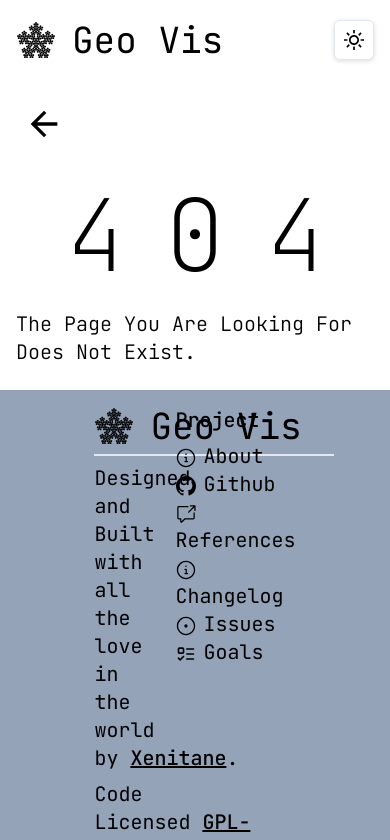
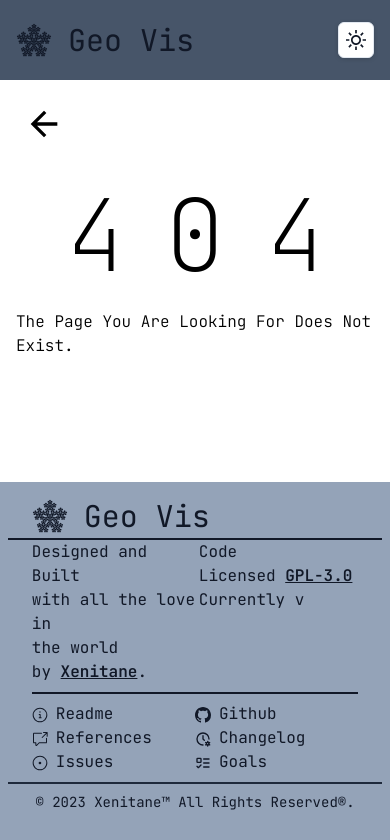
Before and after one commit to xenitane/geo-vis, a React (Vite) app: page /geo-vis/404 in a window 390 px wide. Shown: the top 840 px of the page. Built offline with nearby package versions, Linux system fonts and the light colour scheme.

Commit message:
responsive design done

```diff
--- a/src/components/Card.tsx
+++ b/src/components/Card.tsx
@@ -18,17 +18,15 @@ const Card: FC<CardProps> = ({ Image, text, uri }) => {
 				color2="#0c9"
 				className="absolute inset-1 rounded-3xl transition-all duration-500 ease-in-out"
 			/>
-			<div className="absolute inset-4 flex  items-center justify-center transition-all duration-500 ease-in-out group-hover:inset-1 ">
-				<Image className="h-5/6 w-5/6 transition-all duration-500 ease-in-out group-hover:translate-y-[20%] group-hover:scale-[70%]" />
+			<div className="absolute inset-1 flex  items-center justify-center transition-all duration-500 ease-in-out">
+				<Image className="h-5/6 w-5/6 translate-y-[20%] scale-[70%] transition-all duration-500 ease-in-out group-hover:translate-y-[20%] group-hover:scale-[70%] lg:translate-y-0 lg:scale-100" />
 			</div>
 			<div
-				className="absolute inset-x-1 top-1 aspect-[3/1] w-[calc(100%-0.5rem)]  origin-top scale-y-0 text-2xl opacity-0 transition-all duration-500 ease-in-out  group-hover:scale-y-100  group-hover:opacity-100"
+				className="absolute inset-x-1 top-1 aspect-[3/1] w-[calc(100%-0.5rem)]  origin-top text-[1em] transition-all duration-500 ease-in-out group-hover:scale-y-100 group-hover:opacity-100 lg:scale-y-0  lg:opacity-0"
 				id="title"
 			>
 				<div className="flex h-1/2 w-full items-center rounded-t-3xl bg-white px-6 text-black transition-all duration-500 ease-in-out">
-					<NavLink to={uri} className="cursor-pointer">
-						{text}&nbsp;
-					</NavLink>
+					<NavLink to={uri}>{text}&nbsp;</NavLink>
 				</div>
 				<SepLine className="h-1/2" stroke="#fff" />
 			</div>
--- a/src/components/Footer.tsx
+++ b/src/components/Footer.tsx
@@ -13,42 +13,53 @@ interface FooterProps extends HTMLProps {
 
 const Footer: FC<FooterProps> = ({ className, repo, user, appVersion }) => {
 	return (
-		<footer className={cn("sticky top-[100vh] w-full", className)}>
-			<div className="bg-slate-400 px-[16%] py-4">
-				<div className="flex  justify-between px-8 ">
-					<div className="flex w-1/3 flex-col gap-2 text-xl">
-						<div className="w-min">
-							<span className="flex gap-4 text-nowrap pb-2 pr-8">
-								<Logo fill="#000" className="inline-block h-10 w-10" />
-								<span className="text-4xl">Geo Vis</span>
+		<footer className={cn("sticky top-[100vh] w-full  text-gray-900 ", className)}>
+			<div className={cn("bg-slate-400 px-[2%] pb-8 pt-4", "md:px-[4%]", "lg:px-[16%]")}>
+				<span className="flex w-full gap-4 text-nowrap px-6 pb-1 lg:px-8">
+					<Logo
+						fill="#111827"
+						className="inline-bl
+					ock h-9 w-9 md:h-10 md:w-10"
+					/>
+					<span className="text-3xl md:text-4xl">Geo Vis</span>
 				</span>
-							<Separator className="h-0.5" />
-						</div>
+				<Separator className="h-0.5 bg-[#111827]" />
+				<div className="px-4 md:px-8">
+					<div className="flex flex-col px-2 lg:flex-row lg:justify-between lg:px-0">
+						<div className="flex w-full flex-col gap-2 md:text-xl lg:w-1/3">
+							<div className="flex justify-between lg:flex-col lg:gap-2">
 								<div className="flex flex-col">
 									<span>Designed and Built</span>
 									<span>with all the love in</span>
 									<span>
 										the world by&nbsp;
-								<a href={user} className="font-medium underline" target="blank">
+										<a href={user} className="font-semibold underline" target="blank">
 											Xenitane
 										</a>
 										.
 									</span>
 								</div>
+								<div className="flex flex-col lg:gap-2">
 									<span>
 										Code Licensed&nbsp;
-							<a href={`${repo}/blob/main/license.md`} className="font-medium underline" target="blank">
+										<a
+											href={`${repo}/blob/main/license.md`}
+											className="font-semibold underline"
+											target="blank"
+										>
 											GPL-3.0
 										</a>
 									</span>
-						<div>Currently v{appVersion}</div>
+									<span>Currently v{appVersion}</span>
 								</div>
-					<div className="flex w-1/3 flex-col items-end gap-1 text-xl">
-						<div>
-							<span className="inline-block pb-2 text-xl font-medium">Project</span>
-							<ul>
+							</div>
+						</div>
+						<div className="py-2 lg:hidden">
+							<Separator className="h-0.5 bg-[#111827]" />
+						</div>
+						<ul className="grid w-full grid-cols-2 md:grid-cols-3 lg:flex  lg:w-min lg:flex-col lg:content-end lg:text-xl">
 							{footerLinks.map(({ Icon, text, link }) => (
-									<li key={text}>
+								<li key={text} className="w-full text-nowrap">
 									<a href={link(repo)} target="blank">
 										<Icon className="inline" />
 										<span className="px-1"></span>
@@ -59,11 +70,12 @@ const Footer: FC<FooterProps> = ({ className, repo, user, appVersion }) => {
 						</ul>
 					</div>
 				</div>
+				<div className=" py-2">
+					<Separator className="h-0.5 bg-[#1e293b]" />
 				</div>
-				<div className=" py-2">
-					<Separator className="h-0.5" />
+				<div className="block text-center text-sm lg:text-[1rem]">
+					&copy; 2023 Xenitane&trade; All Rights Reserved&reg;.
 				</div>
-				<span className="text-md  block text-center">&copy; 2023 Xenitane&trade; All Rights Reserved&reg;.</span>
 			</div>
 		</footer>
 	);
--- a/src/components/FractalForm.tsx
+++ b/src/components/FractalForm.tsx
@@ -42,7 +42,7 @@ const FractalForm: FC<FormProps> = ({ handleSubmit, SVGReset, handleSave, maxDep
 	return (
 		<Form {...form}>
 			<form
-				className="w-4/5"
+				className="w-full"
 				onSubmit={(evt) => void form.handleSubmit(handleSubmit)(evt)}
 				onReset={() => {
 					SVGReset();
@@ -58,7 +58,11 @@ const FractalForm: FC<FormProps> = ({ handleSubmit, SVGReset, handleSave, maxDep
 								<div className="flex items-center justify-between">
 									<FormLabel className="w-1/3 text-lg">Depth</FormLabel>
 									<FormControl className="w-11">
-										<Input type="number" className="h-6" {...field} />
+										<Input
+											type="number"
+											className="h-6 focus-visible:ring-0 focus-visible:ring-offset-0"
+											{...field}
+										/>
 									</FormControl>
 								</div>
 								<FormDescription>The iterative depth for the fractal</FormDescription>
@@ -89,7 +93,7 @@ const FractalForm: FC<FormProps> = ({ handleSubmit, SVGReset, handleSave, maxDep
 								<div className="flex flex-row items-center justify-between">
 									<FormLabel className="w-1/3 text-lg">Colored</FormLabel>
 									<FormControl>
-										<Switch checked={field.value} onCheckedChange={field.onChange} />
+										<Switch disabled checked={field.value} onCheckedChange={field.onChange} />
 									</FormControl>
 								</div>
 								<FormDescription>Make it colorful</FormDescription>
@@ -98,13 +102,13 @@ const FractalForm: FC<FormProps> = ({ handleSubmit, SVGReset, handleSave, maxDep
 					/>
 				</div>
 				<div className="flex w-full justify-between gap-4 pt-4">
-					<Button type="submit" className="w-1/4 rounded-md">
+					<Button type="submit" className="w-1/4 rounded-md bg-gray-900">
 						Draw
 					</Button>
-					<Button type="reset" className="w-1/4 rounded-md">
+					<Button type="reset" className="w-1/4 rounded-md bg-gray-900">
 						Reset
 					</Button>
-					<Button type="button" onClick={handleSave} className="w-1/4 rounded-md">
+					<Button type="button" onClick={handleSave} disabled className="w-1/4 rounded-md bg-gray-900">
 						Save
 					</Button>
 				</div>
--- a/src/components/GeoSection.tsx
+++ b/src/components/GeoSection.tsx
@@ -4,6 +4,7 @@ import Logo from "@/assets/Logo";
 import { Separator } from "@/components/ui/separator";
 import CardSkeleton from "@/components/CardSkeleton";
 import { HTMLProps, GeoObjInfo } from "@/types";
+import { Carousel, CarouselContent, CarouselItem, CarouselNext, CarouselPrevious } from "@/components/ui/carousel";
 
 const Card = lazy(() => import("@/components/Card"));
 
@@ -16,13 +17,13 @@ interface GeoSectionProps extends HTMLProps {
 const GeoSection: FC<GeoSectionProps> = ({ sectionType, objectList, sectionId }) => {
 	return (
 		<section>
-			<h3 className="text-3xl" id={sectionId}>
+			<h3 className="text-2xl lg:text-3xl" id={sectionId}>
 				{toTitleCase(sectionType)}
 			</h3>
-			<div className="py-8">
+			<div className="py-4 lg:py-8">
 				<Separator className="h-0.5" />
 			</div>
-			<div className="grid grid-cols-3 gap-4 2xl:grid-cols-5">
+			<div className="hidden gap-4 lg:grid lg:grid-cols-3 2xl:grid-cols-5">
 				{Object.entries(objectList).map(([objectId, objectInfo]) => {
 					return (
 						<Suspense fallback={<CardSkeleton />} key={objectId}>
@@ -31,6 +32,27 @@ const GeoSection: FC<GeoSectionProps> = ({ sectionType, objectList, sectionId })
 					);
 				})}
 			</div>
+			<div className="px-14">
+				<Carousel className="lg:hidden">
+					<CarouselContent className="">
+						{Object.entries(objectList).map(([objectId, objectInfo]) => {
+							return (
+								<CarouselItem className="md:basis-1/2" key={objectId}>
+									<Suspense fallback={<CardSkeleton />}>
+										<Card
+											text={objectInfo.name}
+											Image={objectInfo.Image ?? Logo}
+											uri={`${sectionType}/${objectId}`}
+										/>
+									</Suspense>
+								</CarouselItem>
+							);
+						})}
+					</CarouselContent>
+					<CarouselPrevious className="text-gray-900 transition-all duration-500 ease-in-out hover:drop-shadow-[0_1px_2px_rgba(0,0,0,0.15)]" />
+					<CarouselNext className="text-gray-900 transition-all duration-500 ease-in-out hover:drop-shadow-[0_1px_2px_rgba(0,0,0,0.15)]" />
+				</Carousel>
+			</div>
 		</section>
 	);
 };
--- a/src/components/Header.tsx
+++ b/src/components/Header.tsx
@@ -13,30 +13,36 @@ const handleSelect = (selectedTheme: keyof typeof Theme) => {
 };
 const Header: FC<HTMLProps> = ({ className }) => {
 	return (
-		<header className={cn("flex h-20 items-center justify-between p-4", className)}>
-			<NavLink className="flex cursor-pointer items-center gap-4" to="">
-				<Logo fill="#000" className="inline-block h-10 w-10" />
-				<span className="  text-4xl">Geo Vis</span>
+		<header className={cn("flex h-20 items-center justify-between bg-slate-600 p-4", className)}>
+			<NavLink className="flex items-center gap-4 text-gray-900" to="">
+				<Logo fill="#111827" className={cn("inline-block h-9 w-9", "md:h-10 md:w-10")} />
+				<span className="text-3xl md:text-4xl">Geo Vis</span>
 			</NavLink>
 
 			<DropdownMenu>
 				<DropdownMenuTrigger asChild>
 					<Button
 						variant="outline"
-						className="flex aspect-square h-10 w-10 cursor-pointer items-center justify-center p-0 drop-shadow-[0_1px_2px_rgba(0,0,0,0.15)]"
+						className={cn(
+							"flex aspect-square h-9 w-9  items-center justify-center p-0 text-gray-900 drop-shadow-[0_1px_2px_rgba(0,0,0,0.15)] focus-visible:ring-0 focus-visible:ring-offset-0",
+							"md:h-10 md:w-10",
+							"dark:text-white",
+						)}
 					>
-						<CgSun className="rotate-0 scale-100 text-xl text-black transition-all dark:rotate-90 dark:scale-0" />
-						<CgMoon className="absolute rotate-90 scale-0 text-xl transition-all dark:rotate-0 dark:scale-100 dark:text-white  " />
+						<CgSun className={cn("rotate-0 scale-100 text-xl  transition-all", "dark:rotate-90 dark:scale-0")} />
+						<CgMoon
+							className={cn("absolute rotate-90 scale-0 text-xl transition-all", "dark:rotate-0 dark:scale-100")}
+						/>
 						<span className="sr-only">Toggle Theme</span>
 					</Button>
 				</DropdownMenuTrigger>
-				<DropdownMenuContent align="end" className="p-2">
+				<DropdownMenuContent align="end" className={cn("p-1", "md:p-2")}>
 					{Object.keys(Theme)
 						.filter((v) => isNaN(Number(v)))
 						.map((key) => {
 							return (
 								<DropdownMenuItem
-									className="text-md "
+									className={cn("text-sm", "md:text-md")}
 									onClick={() => handleSelect(key as keyof typeof Theme)}
 									key={key}
 								>
--- a/src/index.css
+++ b/src/index.css
@@ -30,3 +30,7 @@ input::-webkit-inner-spin-button {
 	-webkit-appearance: none;
 	margin: 0;
 }
+input[type="number"] {
+	-moz-appearance: textfield;
+	appearance: textfield;
+}
--- a/src/lib/data/footerLinks.ts
+++ b/src/lib/data/footerLinks.ts
@@ -3,12 +3,13 @@ import { IconType } from "react-icons";
 import { BsGithub } from "react-icons/bs";
 import { GoCrossReference, GoInfo, GoIssueOpened } from "react-icons/go";
 import { LuListTodo } from "react-icons/lu";
+import { TbClockCog } from "react-icons/tb";
 
 const footerLinks: ProjectFooterLiType[] = [
 	{
 		link: (repo) => `${repo}/blob/main/readme.md`,
 		Icon: GoInfo as IconType,
-		text: "About",
+		text: "Readme",
 	},
 	{
 		link: (repo) => `${repo}`,
@@ -22,7 +23,7 @@ const footerLinks: ProjectFooterLiType[] = [
 	},
 	{
 		link: (repo) => `${repo}/blob/main/changelog.md`,
-		Icon: GoInfo as IconType,
+		Icon: TbClockCog as IconType,
 		text: "Changelog",
 	},
 	{
--- a/src/lib/utils/fillRenderer.ts
+++ b/src/lib/utils/fillRenderer.ts
@@ -1,5 +1,5 @@
 import { FillFractalOptions } from "@/types";
 
-export function FillRenderer(SVGRef: SVGSVGElement, { animate, depth, rules, colored }: FillFractalOptions) {
-	console.log(SVGRef, animate, depth, rules, colored);
+export function FillRenderer(SVGRef: SVGSVGElement, { animate, depth, rules, colored, interval }: FillFractalOptions) {
+	console.log(SVGRef, animate, depth, rules, colored, interval);
 }
--- a/src/pages/Error.tsx
+++ b/src/pages/Error.tsx
@@ -5,7 +5,7 @@ const Error = () => {
 	return (
 		<article className="flex flex-col gap-4 py-2">
 			<div className="flex">
-				<NavLink to="" className="flex cursor-pointer items-center gap-4 px-2 text-[24px]">
+				<NavLink to="" className="flex items-center gap-4 px-2 text-[24px]">
 					<MdArrowBack className="!text-[40px]" />
 				</NavLink>
 			</div>
@@ -15,7 +15,7 @@ const Error = () => {
 					<span>0</span>
 					<span>4</span>
 				</div>
-				<div className="text-xl font-light">The Page You Are Looking For Does Not Exist.</div>
+				<div className="font-light sm:text-xl">The Page You Are Looking For Does Not Exist.</div>
 			</section>
 		</article>
 	);
--- a/src/pages/FillFrac.tsx
+++ b/src/pages/FillFrac.tsx
@@ -3,6 +3,7 @@ import { FillRenderer } from "@/lib/utils";
 import { Navigate, useParams } from "react-router-dom";
 import FractalForm, { formSchema } from "@/components/FractalForm";
 import FillFractalRuleSet from "@/lib/rules/Fill";
+import SVGCanvas from "@/components/SVGCanvas";
 
 const FillFrac = () => {
 	const { fracID } = useParams();
@@ -10,13 +11,24 @@ const FillFrac = () => {
 
 	if (!(fracID! in FillFractalRuleSet)) return <Navigate to="/geo-vis/404" />;
 
+	const interval: { i: NodeJS.Timeout | undefined } = { i: undefined };
+
+	let FractalInfo = FillFractalRuleSet[fracID!].rules();
+
 	function SVGReset() {
+		FractalInfo = FillFractalRuleSet[fracID!].rules();
 		SVGRef.current!.innerHTML = "";
+		clearInterval(interval.i);
 	}
 
 	function handleSubmit(data: formSchema) {
 		SVGReset();
-		FillRenderer(SVGRef.current!, { ...data, rules: FillFractalRuleSet[fracID!].rules });
+		FillRenderer(SVGRef.current!, {
+			...data,
+			rules: FractalInfo.rules,
+			interval,
+			depth: data.depth + FractalInfo.shift,
+		});
 	}
 
 	function handleSave() {
@@ -24,8 +36,9 @@ const FillFrac = () => {
 	}
 
 	return (
-		<article className="flex gap-3 py-2">
-			<div className="flex w-1/3 justify-center">
+		<article className="flex w-full flex-col gap-8 py-2 lg:flex-row lg:gap-0">
+			<div className="flex w-full flex-col text-gray-900 lg:w-1/3">
+				<h3 className="pb-4 text-3xl underline">{FillFractalRuleSet[fracID!].name}</h3>
 				<FractalForm
 					handleSubmit={handleSubmit}
 					SVGReset={SVGReset}
@@ -33,16 +46,10 @@ const FillFrac = () => {
 					handleSave={handleSave}
 				/>
 			</div>
-			<div className=" aspect-square w-2/3 bg-gray-300">
-				<svg
-					xmlns="http://www.w3.org/2000/svg"
-					viewBox="-800 -800 1600 1600"
-					width="100%"
-					height="100%"
-					xmlSpace="preserve"
-					xmlnsXlink="http://wwww3.org/1999/xlink"
-					ref={SVGRef}
-				></svg>
+			<div className="flex justify-center lg:w-2/3">
+				<div className="aspect-square w-full rounded-xl bg-slate-200 lg:w-[80vh]">
+					<SVGCanvas ref={SVGRef} />
+				</div>
 			</div>
 		</article>
 	);
--- a/src/pages/LinearFrac.tsx
+++ b/src/pages/LinearFrac.tsx
@@ -8,9 +8,13 @@ import SVGCanvas from "@/components/SVGCanvas";
 const LinearFrac = () => {
 	const { fracID } = useParams();
 	const SVGRef = useRef<SVGSVGElement>(null);
+
+	if (!(fracID! in LinearFractalRulesSet)) return <Navigate to="/geo-vis/404" />;
+
 	const interval: { i: NodeJS.Timeout | undefined } = { i: undefined };
-	if (!(fracID! in LinearFractalRulesSet)) return <Navigate to="/geo-vis/404" />;
+
 	let FractalInfo = LinearFractalRulesSet[fracID!].rules();
+
 	function SVGReset() {
 		FractalInfo = LinearFractalRulesSet[fracID!].rules();
 		SVGRef.current!.innerHTML = "";
@@ -32,8 +36,8 @@ const LinearFrac = () => {
 	}
 
 	return (
-		<article className="flex w-full justify-evenly py-2">
-			<div className="flex w-1/3 flex-col">
+		<article className="flex w-full flex-col gap-8 py-2 lg:flex-row lg:gap-0">
+			<div className="flex w-full flex-col text-gray-900 lg:w-1/3">
 				<h3 className="pb-4 text-3xl underline">{LinearFractalRulesSet[fracID!].name}</h3>
 				<FractalForm
 					handleSubmit={handleSubmit}
@@ -42,8 +46,10 @@ const LinearFrac = () => {
 					handleSave={handleSave}
 				/>
 			</div>
-			<div className="aspect-square h-[90vh]  bg-gray-300">
-				<SVGCanvas ref={SVGRef} />
+			<div className="flex justify-center lg:w-2/3">
+				<div className="aspect-square w-full rounded-xl bg-slate-200 lg:w-[80vh]">
+					<SVGCanvas ref={SVGRef} />
+				</div>
 			</div>
 		</article>
 	);
--- a/src/types/index.ts
+++ b/src/types/index.ts
@@ -46,10 +46,11 @@ export interface FillFractalOptions {
 	colored: boolean;
 	animate: boolean;
 	rules: Record<string, FillFractalRule>;
+	interval: { i: NodeJS.Timeout | undefined };
 }
 
 export interface FillFractalInfo extends GeoObjInfo {
-	rules: Record<string, FillFractalRule>;
+	rules: () => { rules: Record<string, FillFractalRule>; shift: number };
 }
 
 export type IncludeClassName<T> = T & { className?: string };
```
Lines whose indentation alone changed are shown as unchanged.
